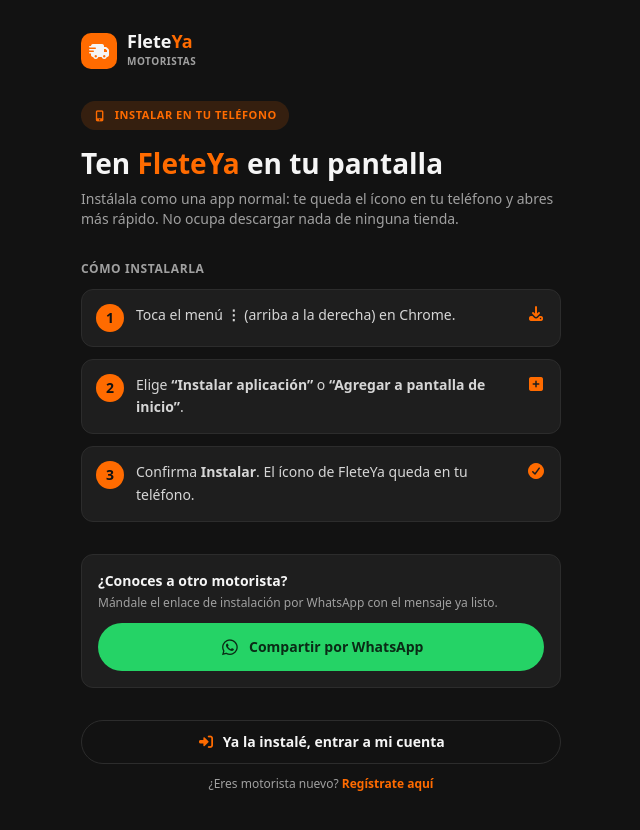
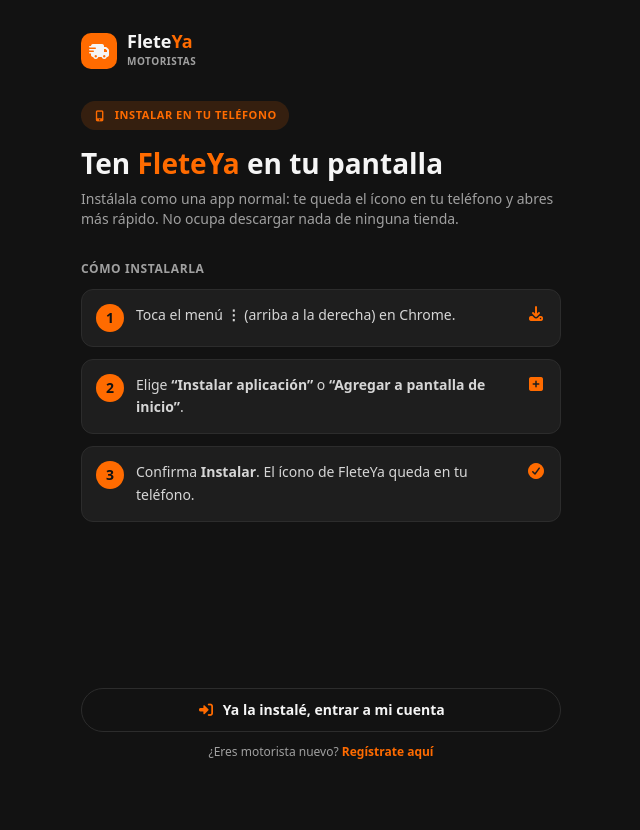
Before and after one commit to appferre26-cell/fleteya, a Next.js app in the folder apps/admin-panel/: page /motorista/instalar in a window 1280 px wide. Shown: the whole page, without its empty margins (319-959 px from the left). After the commit the page ends 800 px from the top, so only its background shows below. Built offline with nearby package versions, Linux system fonts and the light colour scheme.

Commit message:
Quitar boton Compartir por WhatsApp de la pagina de instalacion del motorista

```diff
--- a/apps/admin-panel/src/app/motorista/instalar/page.tsx
+++ b/apps/admin-panel/src/app/motorista/instalar/page.tsx
@@ -13,7 +13,6 @@ export default function InstalarMotorista() {
   const [so, setSo] = useState<"android" | "ios" | "otro">("otro");
   const [prompt, setPrompt] = useState<Prompt | null>(null);
   const [instalada, setInstalada] = useState(false);
-  const [link, setLink] = useState("");
 
   useEffect(() => {
     const ua = navigator.userAgent || "";
@@ -27,8 +26,6 @@ export default function InstalarMotorista() {
       // @ts-expect-error iOS Safari
       window.navigator.standalone === true;
     setInstalada(standalone);
-
-    setLink(window.location.origin + "/motorista/instalar");
 
     const onPrompt = (e: Event) => {
       e.preventDefault();
@@ -45,9 +42,6 @@ export default function InstalarMotorista() {
     await prompt.userChoice.catch(() => {});
     setPrompt(null);
   }
-
-  const mensajeWsp = `¡Hola! 🚚 Te comparto FleteYa para motoristas.\n\nInstala la app en tu teléfono desde aquí y empieza a recibir viajes:\n${link}\n\nEs rápido: abres el enlace y tocas "Instalar". ¡No necesitas descargar nada de ninguna tienda!`;
-  const wspHref = `https://wa.me/?text=${encodeURIComponent(mensajeWsp)}`;
 
   return (
     <main className="flex min-h-dvh flex-col px-5 pt-8 pb-10">
@@ -121,21 +115,6 @@ export default function InstalarMotorista() {
         </>
       )}
 
-      {/* Compartir por WhatsApp */}
-      <div className="tarjeta mt-8 p-4">
-        <p className="text-sm font-semibold">¿Conoces a otro motorista?</p>
-        <p className="mt-1 text-xs text-suave">Mándale el enlace de instalación por WhatsApp con el mensaje ya listo.</p>
-        <a
-          href={wspHref}
-          target="_blank"
-          rel="noopener noreferrer"
-          data-testid="btn-wsp"
-          className="mt-3 inline-flex h-12 w-full items-center justify-center gap-2 rounded-3xl bg-[#25D366] px-5 text-sm font-extrabold text-[#0a2b16] hover:brightness-95"
-        >
-          <i className="fa-brands fa-whatsapp text-lg" /> Compartir por WhatsApp
-        </a>
-      </div>
-
       {/* Ir a entrar / registro */}
       <div className="mt-auto pt-8">
         <Link href="/motorista/entrar" className="btn-secundario w-full" data-testid="ir-entrar">
```
